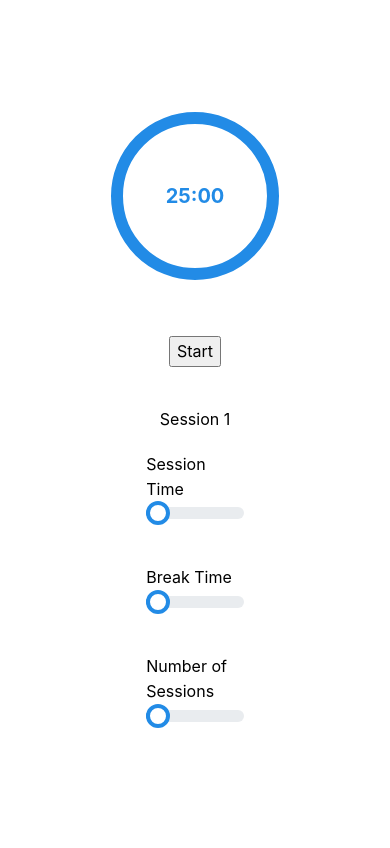
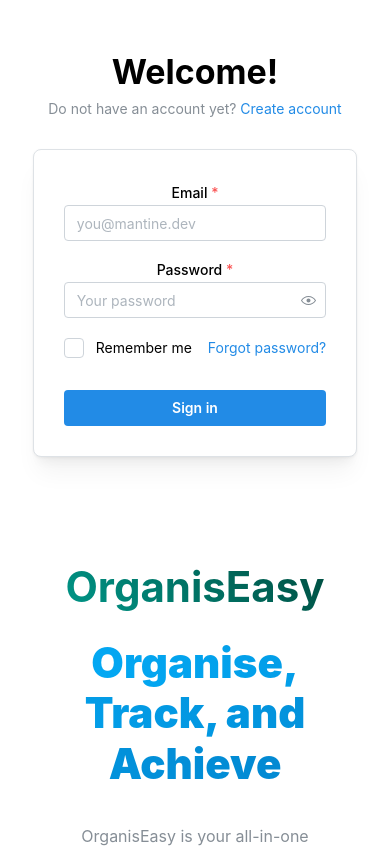
Before and after one commit to WizVader/msa-phase-2, a React (Vite) app in the folder msa-project.client/: page / in a window 390 px wide. Shown: the top 848 px of the page. Built offline with nearby package versions, Linux system fonts and the light colour scheme.

Commit message:
Making landing page responsive + Fixing progress ring

```diff
--- a/msa-project.client/src/App.tsx
+++ b/msa-project.client/src/App.tsx
@@ -15,7 +15,8 @@
         <MantineProvider defaultColorScheme='light' >
             <>
                 <div style={{ width: '100%', height: '100%' }}>
-                    <PomodoroPage></PomodoroPage>
+                    {/*<PomodoroPage></PomodoroPage>*/}
+                    <MainPage></MainPage>
                 </div>
             </>
 
--- a/msa-project.client/src/Components/Timer.tsx
+++ b/msa-project.client/src/Components/Timer.tsx
@@ -6,14 +6,15 @@
 import classes from './Slider.module.css'
 
 const Timer: React.FC = () => {
-    const [minutes, setMinutes] = useState<number>(25);
+    const [minutes, setMinutes] = useState<number>(10);
     const [seconds, setSeconds] = useState<number>(0);
-    const [sessionTime, setSessionTime] = useState<number>(25);
+    const [sessionTime, setSessionTime] = useState<number>(10);
     const [breakTime, setBreakTime] = useState<number>(5);
     const [numberOfSessions, setNumberOfSessions] = useState<number>(4);
     const [currentSession, setCurrentSession] = useState<number>(1);
     const [isBreak, setIsBreak] = useState<boolean>(false);
     const [isRunning, setIsRunning] = useState<boolean>(false);
+    const [initialSessionTime, setInitialSessionTime] = useState<number>(10);
 
     useEffect(() => {
         let interval: NodeJS.Timeout;
@@ -24,6 +25,7 @@
                         if (isBreak) {
                             setIsBreak(false);
                             setMinutes(sessionTime);
+                            setInitialSessionTime(sessionTime);
                             setCurrentSession(prev => prev + 1);
                             if (currentSession >= numberOfSessions) {
                                 clearInterval(interval);
@@ -53,17 +55,18 @@
         setCurrentSession(1);
         setIsBreak(false);
         setIsRunning(true);
+        setInitialSessionTime(sessionTime);
     };
 
-    const calculatePercentage = (minutes: number, seconds: number, sessionTime: number) => {
+    const calculatePercentage = (minutes: number, seconds: number, initialSessionTime: number) => {
         const totalTimePassed = (minutes * 60) + seconds;
-        const totalSessionTimeInSeconds = sessionTime * 60;
+        const totalSessionTimeInSeconds = initialSessionTime * 60;
         return (totalTimePassed / totalSessionTimeInSeconds) * 100;
     };
 
     const timerMinutes = minutes < 10 ? `0${minutes}` : minutes;
     const timerSeconds = seconds < 10 ? `0${seconds}` : seconds;
-    const progressValue = calculatePercentage(minutes, seconds, sessionTime);
+    const progressValue = isRunning ? calculatePercentage(minutes, seconds, initialSessionTime) : 0;
 
     return (
         <>
@@ -71,11 +74,10 @@
                 <div>
                     <RingProgress
                         sections={[{ value: progressValue, color: 'blue' }]}
-                        label={<Text c="blue" fw={700} ta="center" size="xl">{timerMinutes}:{timerSeconds}</Text>}
+                        label={<Text c="blue" fw={800} ta="center" size="xl">{timerMinutes}:{timerSeconds}</Text>}
                         size={200}
                     />
                 </div>
-                {/*<div className='timer'>{timerMinutes}:{timerSeconds}</div>*/}
                 <div className={classes.startButton}><button onClick={startTimer}>Start</button></div>
                 <div>{isBreak ? "Break Time" : `Session ${currentSession}`}</div>
                 <div className={classes.sessionInput}><SessionTimeInput sessionTime={sessionTime} setSessionTime={setSessionTime} /></div>
--- a/msa-project.client/src/Pages/MainPage.module.css
+++ b/msa-project.client/src/Pages/MainPage.module.css
@@ -11,73 +11,85 @@
 
 .wrapper {
     display: flex;
-    justify-content: center; /* Center horizontally */
-    align-items: center; /* Center vertically */
-    width: 100%; /* Full width of the viewport */
-    height: 100vh; /* Full viewport height */
+    justify-content: center;
+    align-items: center;
+    width: 100%;
+    height: 100vh;
+    background-color: var(--mantine-color-white);
     background-color: light-dark(var(--mantine-color-white), var(--mantine-color-dark-8));
 }
 
 .row {
-    display: flex; /* Flexbox for layout */
+    display: flex;
+    flex-wrap: wrap; /* Allow wrapping on smaller screens */
     width: 100%;
     height: 100%;
 }
 
+.left, .right {
+    display: flex;
+    flex-direction: column;
+    justify-content: center;
+    align-items: center;
+    padding: 10px;
+    text-align: center; /* Center text */
+    transition: all 0.3s ease; /* Smooth transition for background colors */
+}
+
 .left {
-    display: flex;
-    flex-direction: column; /* Ensure the children stack vertically */
-    justify-content: center; /* Center children vertically */
-    align-items: center; /* Center children horizontally */
-    flex: 1; /* Take up available space */
-    padding: 10px;
-    background-color: var(--mantine-color-light-2); /* Optional background color */
+    flex: 1;
+    background-color: var(--mantine-color-light-2);
 }
 
 .right {
-    display: flex;
-    flex-direction: column;
-    justify-content: center; /* Center children vertically */
-    align-items: center; /* Center children horizontally */
-    flex: 3; /* Take up three times the space of left */
-    padding: 10px;
-    background-color: var(--mantine-color-light-3); /* Optional background color */
+    flex: 3;
+    background-color: var(--mantine-color-light-3);
+}
+
+@media (max-width: 1024px) {
+    .left, .right {
+        flex: 1 1 100%; /* Take full width on smaller screens */
+    }
 }
 
 .inner {
-    text-align: center; /* Center text */
-    padding: 20px; /* Add padding for spacing */
+    text-align: center;
+    padding: 20px;
 }
 
 .title {
-    font-family: Greycliff CF, var(--mantine-font-family);
+    font-family: 'Greycliff CF', var(--mantine-font-family);
     font-size: 78px;
     font-weight: 1500;
     line-height: 1.1;
     margin: 25px;
     padding: 0;
+    color: var(--mantine-color-black);
     color: light-dark(var(--mantine-color-black), var(--mantine-color-white));
     white-space: nowrap; /* Prevents text from wrapping */
 
     @media (max-width: 768px) {
         font-size: 42px;
         line-height: 1.2;
+        white-space: normal; /* Allow wrapping on smaller screens */
     }
 }
 
 .body {
-    font-family: Greycliff CF, var(--mantine-font-family);
+    font-family: 'Greycliff CF', var(--mantine-font-family);
     font-size: 48px;
     font-weight: 900;
     line-height: 1.1;
     margin: 25px;
     padding: 0;
+    color: var(--mantine-color-black);
     color: light-dark(var(--mantine-color-black), var(--mantine-color-white));
     white-space: nowrap; /* Prevents text from wrapping */
 
     @media (max-width: 768px) {
         font-size: 42px;
         line-height: 1.2;
+        white-space: normal; /* Allow wrapping on smaller screens */
     }
 }
 
@@ -92,7 +104,7 @@
 
 .control {
     height: 54px;
-    margin: 10px; /* Adjust margin as needed */
+    margin: 10px;
     padding-left: 38px;
     padding-right: 38px;
 
@@ -105,6 +117,6 @@
 }
 
     .control:hover {
-        transform: scale(1.05); /* Slightly enlarges the button */
-        box-shadow: 0 4px 8px rgba(0, 0, 0, 0.2); /* Adds a shadow effect */
+        transform: scale(1.05);
+        box-shadow: 0 4px 8px rgba(0, 0, 0, 0.2);
     }
```
